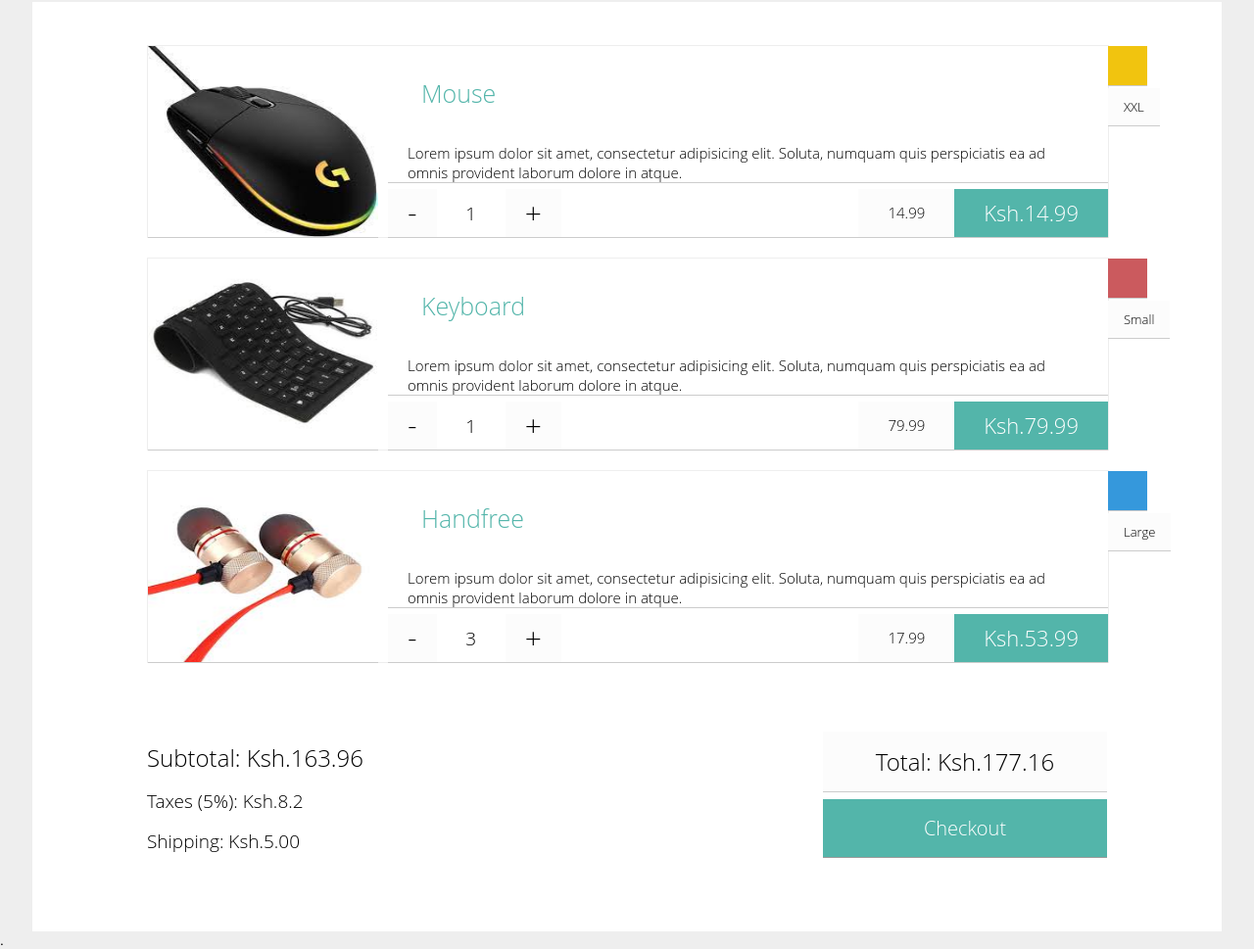
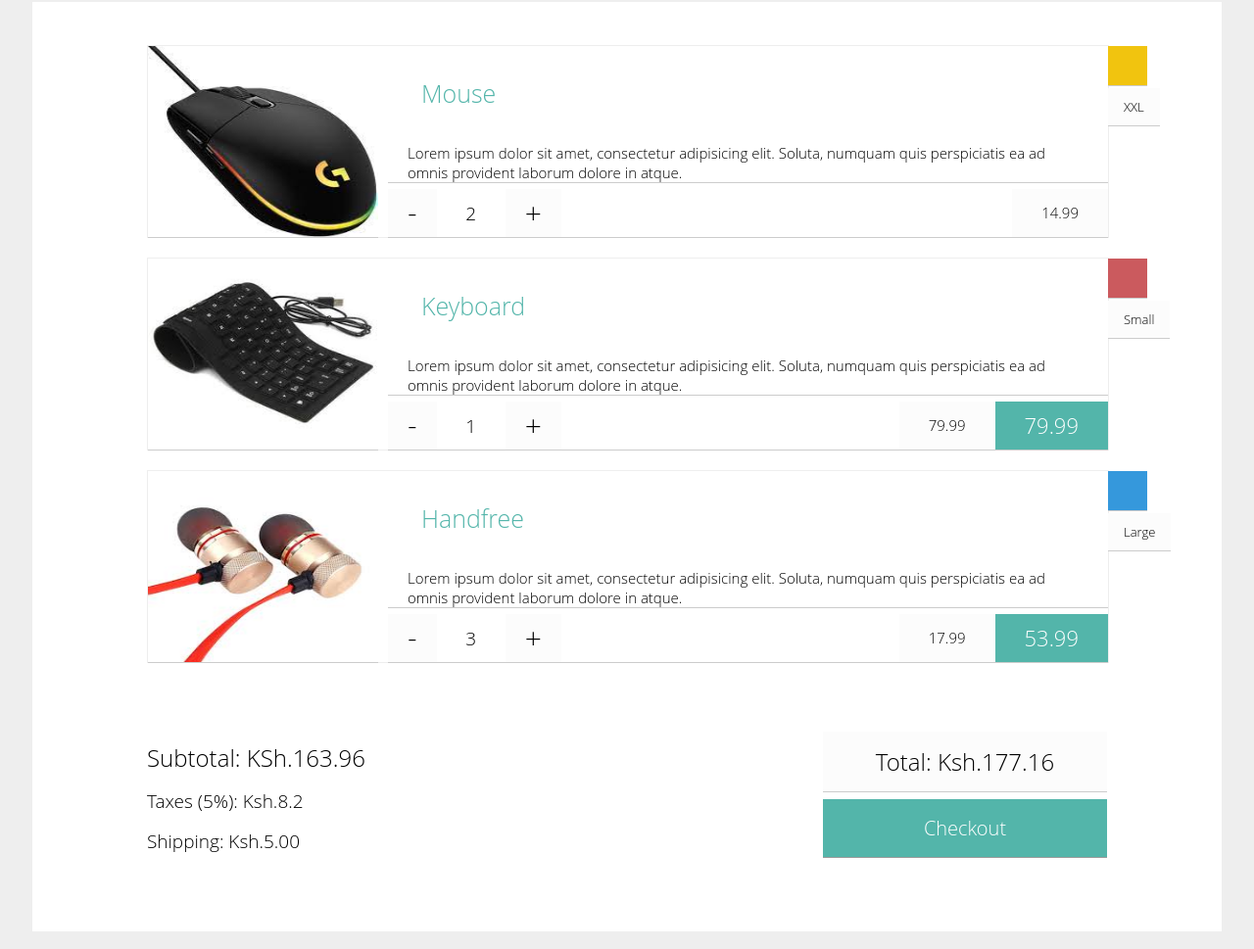
Before and after one commit to iamomoro/update-quantity-shopping-cart-javascript, a plain HTML site: page index.html in a window 1280 px wide. Shown: the part 205-1174 px from the top of the page at 98% size. Drawn offline with nearby package versions, Linux system fonts and the light colour scheme.

Commit message:
sety ksh 2

```diff
--- a/index.html
+++ b/index.html
@@ -48,10 +48,10 @@
 
             <footer class="content">
               <span class="qt-minus">-</span>
-              <span class="qt">1</span>
+              <span class="qt">2</span>
               <span class="qt-plus">+</span>
 
-              <h2 class="full-price"><span>Ksh.</span>14.99</h2>
+              <h2 class="full-price"></h2>
 
               <h2 class="price">14.99</h2>
             </footer>
@@ -92,7 +92,8 @@
               <span class="qt">1</span>
               <span class="qt-plus">+</span>
 
-              <h2 class="full-price"><span>Ksh.</span>79.99</h2>
+              <h2 class="full-price">79.99</h2>
+
 
               <h2 class="price">79.99</h2>
             </footer>
@@ -127,7 +128,7 @@
               <span class="qt">3</span>
               <span class="qt-plus">+</span>
 
-              <h2 class="full-price"><span>Ksh.</span>53.99</h2>
+              <h2 class="full-price">53.99</h2>
 
               <h2 class="price">17.99</h2>
             </footer>
@@ -138,7 +139,7 @@
       <footer id="site-footer">
         <div class="container clearfix">
           <div class="left">
-            <h2 class="subtotal">Subtotal: Ksh.<span>163.96</span></h2>
+            <h2 class="subtotal">Subtotal: KSh.<span>163.96</span></h2>
             <h3 class="tax">Taxes (5%): Ksh.<span>8.2</span></h3>
             <h3 class="shipping">Shipping: Ksh.<span>5.00</span></h3>
           </div>
@@ -152,7 +153,6 @@
       <!-- END EDMO HTML (Happy Coding!)-->
     </main>
 
-    .
     <script src="https://cdnjs.cloudflare.com/ajax/libs/jquery/2.1.3/jquery.min.js"></script>
     <script src="./js/script.js"></script>
   </body>
--- a/js/script.js
+++ b/js/script.js
@@ -5,7 +5,7 @@ function changeVal(el) {
   var price = parseFloat(el.parent().children(".price").html());
   var eq = Math.round(price * qt * 100) / 100;
 
-  el.parent().children(".full-price").html( "Ksh." + eq );
+  el.parent().children(".full-price").html( eq + "/=" );
 
   changeTotal();
 }
@@ -43,7 +43,7 @@ $(document).ready(function(){
           el.parent().parent().remove();
           if($(".product").length == 0) {
             if(check) {
-              $("#cart").html("<h1>The shop does not function, yet!</h1>");
+              $("#cart").html("<h1>The shop does not function, yet!</h1><p>If you liked my shopping cart, please take a second and heart this Pen on <a href='https://codepen.io/ziga-miklic/pen/xhpob'>CodePen</a>. Thank you!</p>");
             } else {
               $("#cart").html("<h1>No products!</h1>");
             }
```
